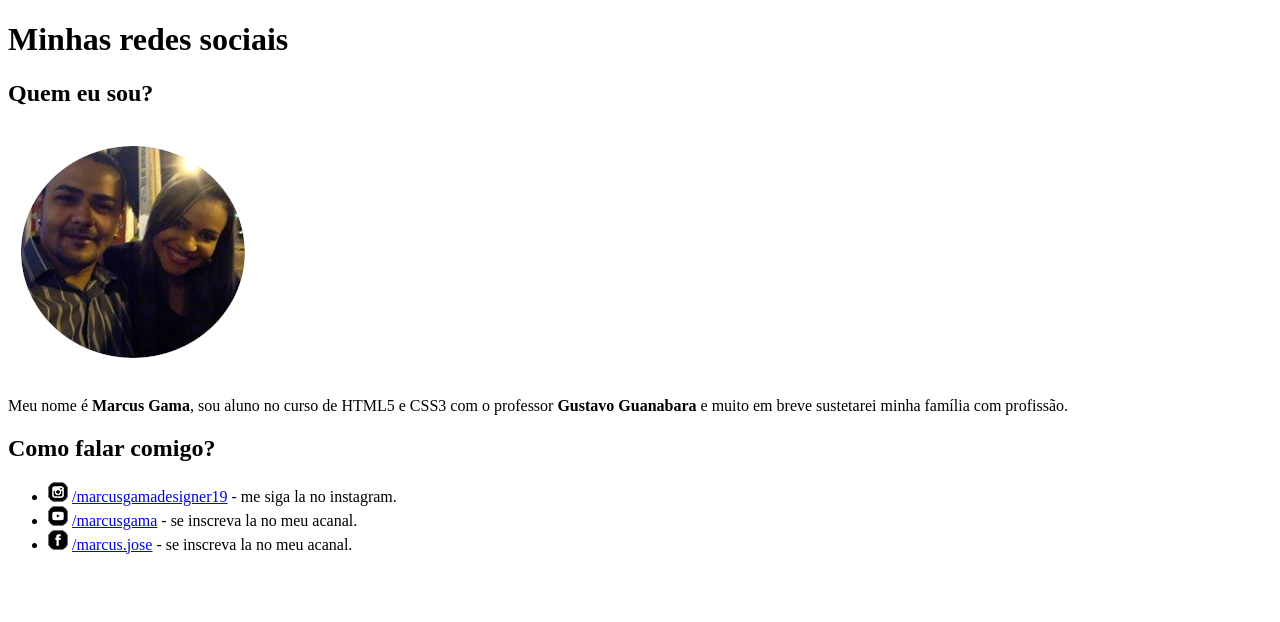
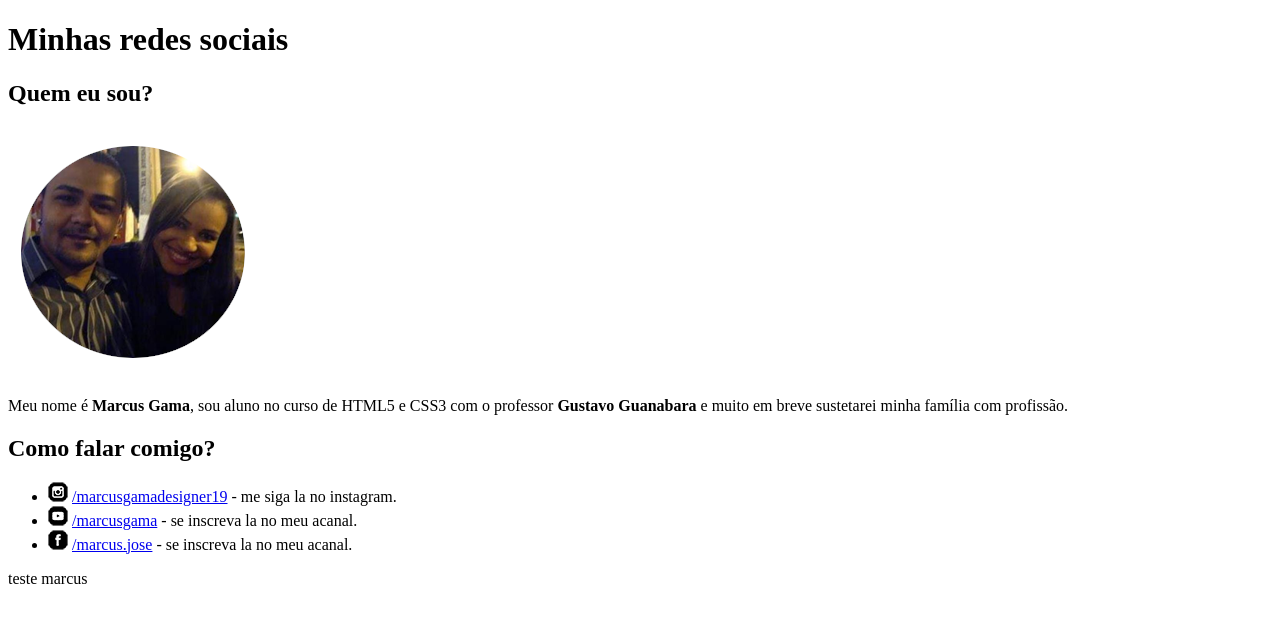
Before and after one commit to marcusG4m4/Desafio05-curso-Guanabara, a plain HTML site: page index.html in a window 1280 px wide. Drawn offline with Linux system fonts and the light colour scheme.

Commit message:
realizando teste de push

```diff
--- a/index.html
+++ b/index.html
@@ -39,6 +39,6 @@
         - se inscreva la no meu acanal.
       </li>
     </ul>
-
+    <p>teste marcus</p>
   </body>
 </html>
```
